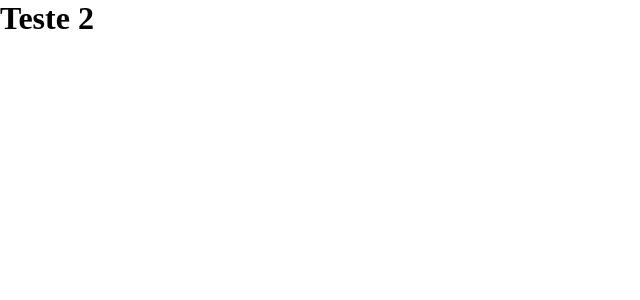
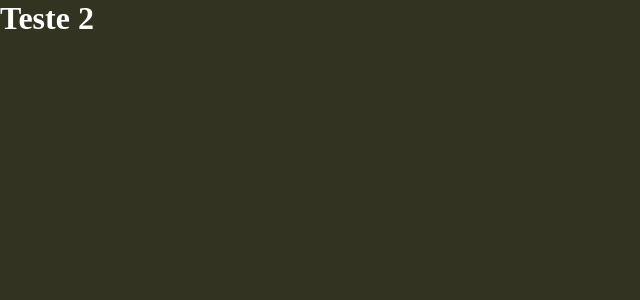
Before and after one commit to TrellixVulnTeam/Rocketseat_86X6, a React app in the folder ignite-aulas/01-github-explorer/: page / in a window 1280 px wide. Shown: the top 300 px of the page, without its empty margins (0-640 px from the left). Built offline with nearby package versions, Linux system fonts and the light colour scheme.

Commit message:
finalizando os trabalhos de hoje

```diff
--- a/ignite-aulas/01-github-explorer/src/styles/global.css
+++ b/ignite-aulas/01-github-explorer/src/styles/global.css
@@ -6,4 +6,6 @@
 
 body{
     font: Arial,Helvetica,sans-serif;
+    background: #332;
+    color: #fff;
 }
--- a/ignite-aulas/01-github-explorer/webpack.config.js
+++ b/ignite-aulas/01-github-explorer/webpack.config.js
@@ -27,11 +27,11 @@ module.exports ={
                 test: /\.jsx$/, //quando exportar um .jsx de node_modules
                 exclude:/node_modules/, // não faça a conversão
                 use:'babel-loader'
-            }
+            },
             {
                 test: /\.css$/, //quando exportar um .jsx de node_modules
                 exclude:/node_modules/, // não faça a conversão
-                use:''
+                use:['style-loader','css-loader']
             }
         ]
     }
```
Also changed, not shown: ignite-aulas/01-github-explorer/src/index.jsx (line endings or trailing spaces).
